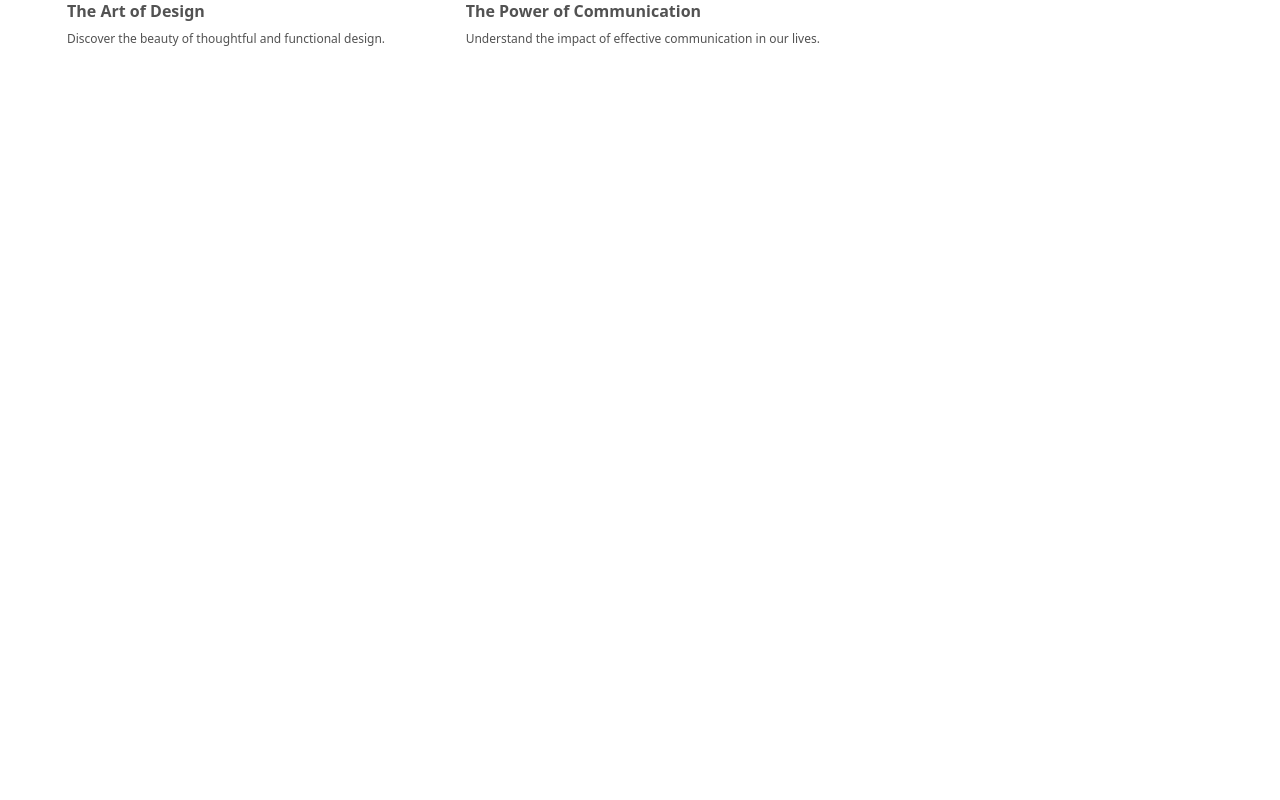
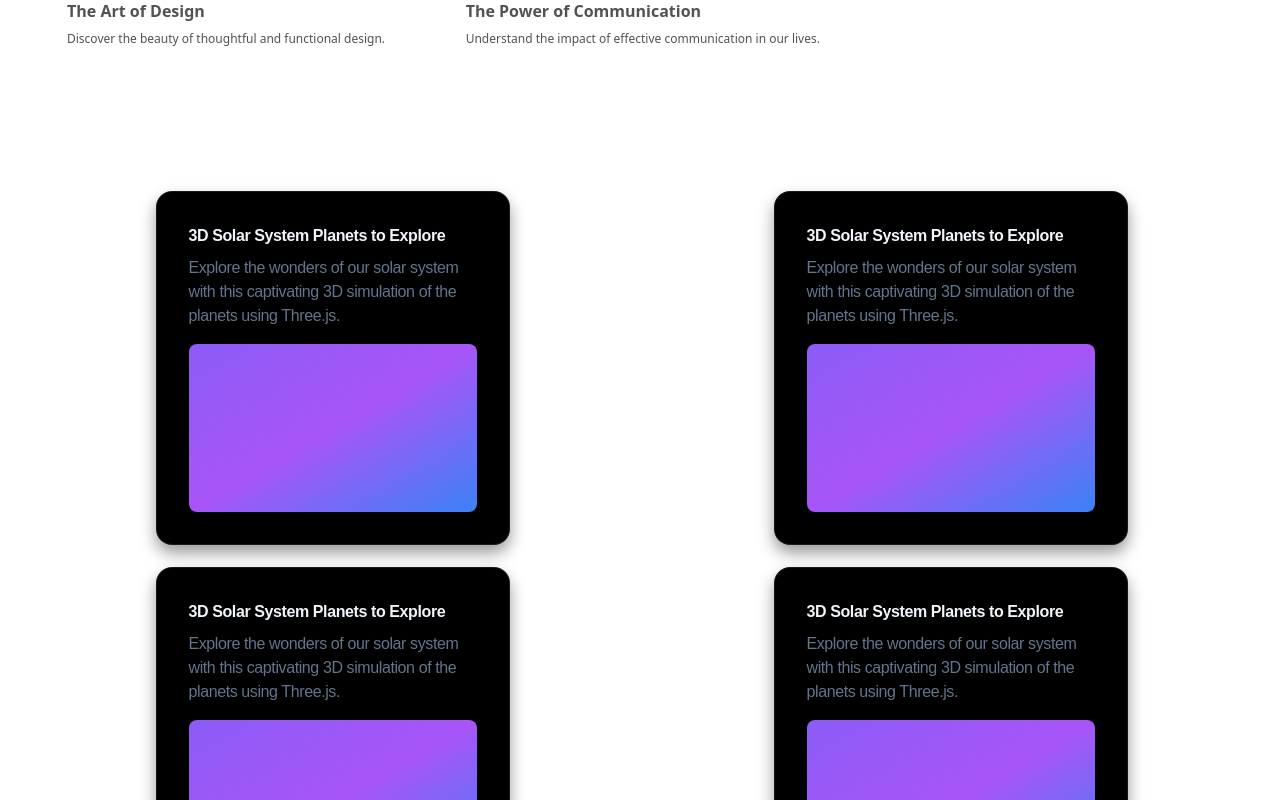
Before and after one commit to marisiromanillos/portfolio, a Next.js app: page / in a window 1280 px wide. Shown: the part 1480-2280 px from the top of the page. Before the commit the page ends 1608 px from the top, so only its background shows below. Built offline with nearby package versions, Linux system fonts and the light colour scheme.

Commit message:
project section

```diff
--- a/app/(root)/page.tsx
+++ b/app/(root)/page.tsx
@@ -1,10 +1,12 @@
 import Grid from "@/components/Grid";
 import Hero from "../../components/hero";
+import Projects from "@/components/Projects";
 const Home = () => {
   return (
     <main>
       <Hero />
       <Grid />
+      <Projects />
     </main>
   );
 };
--- /dev/null
+++ b/components/Projects.tsx
@@ -0,0 +1,76 @@
+"use client";
+import { PinContainer } from "./ui/3Dpin";
+
+const Projects = () => {
+  const projectContent = [
+    {
+      id: 1,
+      title: "3D Solar System Planets to Explore",
+      des: "Explore the wonders of our solar system with this captivating 3D simulation of the planets using Three.js.",
+      img: "/p1.svg",
+      iconLists: ["/re.svg", "/tail.svg", "/ts.svg", "/three.svg", "/fm.svg"],
+      link: "https://github.com/adrianhajdin?tab=repositories",
+    },
+    {
+      id: 2,
+      title: "3D Solar System Planets to Explore",
+      des: "Explore the wonders of our solar system with this captivating 3D simulation of the planets using Three.js.",
+      img: "/p1.svg",
+      iconLists: ["/re.svg", "/tail.svg", "/ts.svg", "/three.svg", "/fm.svg"],
+      link: "https://github.com/adrianhajdin?tab=repositories",
+    },
+    {
+      id: 3,
+      title: "3D Solar System Planets to Explore",
+      des: "Explore the wonders of our solar system with this captivating 3D simulation of the planets using Three.js.",
+      img: "/p1.svg",
+      iconLists: ["/re.svg", "/tail.svg", "/ts.svg", "/three.svg", "/fm.svg"],
+      link: "https://github.com/adrianhajdin?tab=repositories",
+    },
+    {
+      id: 4,
+      title: "3D Solar System Planets to Explore",
+      des: "Explore the wonders of our solar system with this captivating 3D simulation of the planets using Three.js.",
+      img: "/p1.svg",
+      iconLists: ["/re.svg", "/tail.svg", "/ts.svg", "/three.svg", "/fm.svg"],
+      link: "https://github.com/adrianhajdin?tab=repositories",
+    },
+    {
+      id: 5,
+      title: "3D Solar System Planets to Explore",
+      des: "Explore the wonders of our solar system with this captivating 3D simulation of the planets using Three.js.",
+      img: "/p1.svg",
+      iconLists: ["/re.svg", "/tail.svg", "/ts.svg", "/three.svg", "/fm.svg"],
+      link: "https://github.com/adrianhajdin?tab=repositories",
+    },
+    {
+      id: 6,
+      title: "3D Solar System Planets to Explore",
+      des: "Explore the wonders of our solar system with this captivating 3D simulation of the planets using Three.js.",
+      img: "/p1.svg",
+      iconLists: ["/re.svg", "/tail.svg", "/ts.svg", "/three.svg", "/fm.svg"],
+      link: "https://github.com/adrianhajdin?tab=repositories",
+    },
+  ];
+  return (
+    <section className="md:py-16 py-12">
+      <div className="grid grid-cols-2 xl:gap-14 gap-8 wrapper">
+        {projectContent.map((item) => (
+          <PinContainer key={item.id} title={item.title} href={item.link}>
+            <div className="flex basis-full flex-col p-4 tracking-tight text-slate-100/50 sm:basis-1/2 w-[20rem] h-[20rem] ">
+              <h3 className="max-w-xs !pb-2 !m-0 font-bold text-base text-slate-100">
+                {item.title}
+              </h3>
+              <div className="text-base !m-0 !p-0 font-normal">
+                <span className="text-slate-500 ">{item.des}</span>
+              </div>
+              <div className="flex flex-1 w-full rounded-lg mt-4 bg-gradient-to-br from-violet-500 via-purple-500 to-blue-500" />
+            </div>
+          </PinContainer>
+        ))}
+      </div>
+    </section>
+  );
+};
+
+export default Projects;
--- a/components/hero.tsx
+++ b/components/hero.tsx
@@ -3,7 +3,7 @@ import SplineScene from "./splineScene";
 
 const Hero = () => {
   return (
-    <main className="pt-12 md:h-svh relative overflow-hidden">
+    <main className="pt-12 h-svh relative overflow-hidden">
       <div className="absolute inset-0 z-10 pointer-events-none">
         <div className="pointer-events-auto">
           <HeroText />
--- /dev/null
+++ b/components/ui/3Dpin.tsx
@@ -0,0 +1,166 @@
+"use client";
+import React, { useState } from "react";
+import { motion } from "framer-motion";
+import { cn } from "@/lib/cn";
+import Link from "next/link";
+
+export const PinContainer = ({
+  children,
+  title,
+  href,
+  className,
+  containerClassName,
+}: {
+  children: React.ReactNode;
+  title?: string;
+  href?: string;
+  className?: string;
+  containerClassName?: string;
+}) => {
+  const [transform, setTransform] = useState(
+    "translate(-50%,-50%) rotateX(0deg)"
+  );
+
+  const onMouseEnter = () => {
+    setTransform("translate(-50%,-50%) rotateX(40deg) scale(0.8)");
+  };
+  const onMouseLeave = () => {
+    setTransform("translate(-50%,-50%) rotateX(0deg) scale(1)");
+  };
+
+  return (
+    <Link
+      className={cn(
+        "relative group/pin z-50  cursor-pointer",
+        containerClassName
+      )}
+      onMouseEnter={onMouseEnter}
+      onMouseLeave={onMouseLeave}
+      href={href || "/"}
+    >
+      <div
+        style={{
+          perspective: "1000px",
+          transform: "rotateX(70deg) translateZ(0deg)",
+        }}
+        className="absolute left-1/2 top-1/2 ml-[0.09375rem] mt-4 -translate-x-1/2 -translate-y-1/2"
+      >
+        <div
+          style={{
+            transform: transform,
+          }}
+          className="absolute left-1/2 p-4 top-1/2  flex justify-start items-start  rounded-2xl  shadow-[0_8px_16px_rgb(0_0_0/0.4)] bg-black border border-white/[0.1] group-hover/pin:border-white/[0.2] transition duration-700 overflow-hidden"
+        >
+          <div className={cn(" relative z-50 ", className)}>{children}</div>
+        </div>
+      </div>
+      <PinPerspective title={title} href={href} />
+    </Link>
+  );
+};
+
+export const PinPerspective = ({
+  title,
+  href,
+}: {
+  title?: string;
+  href?: string;
+}) => {
+  return (
+    <motion.div className="pointer-events-none  w-96 h-80 flex items-center justify-center opacity-0 group-hover/pin:opacity-100 z-[60] transition duration-500">
+      <div className=" w-full h-full -mt-7 flex-none  inset-0">
+        <div className="absolute top-0 inset-x-0  flex justify-center">
+          <div
+            href={href}
+            target={"_blank"}
+            className="relative flex space-x-2 items-center z-10 rounded-full bg-zinc-950 py-0.5 px-4 ring-1 ring-white/10 "
+          >
+            <span className="relative z-20 text-white text-xs font-bold inline-block py-0.5">
+              {title}
+            </span>
+
+            <span className="absolute -bottom-0 left-[1.125rem] h-px w-[calc(100%-2.25rem)] bg-gradient-to-r from-emerald-400/0 via-emerald-400/90 to-emerald-400/0 transition-opacity duration-500 group-hover/btn:opacity-40"></span>
+          </div>
+        </div>
+
+        <div
+          style={{
+            perspective: "1000px",
+            transform: "rotateX(70deg) translateZ(0)",
+          }}
+          className="absolute left-1/2 top-1/2 ml-[0.09375rem] mt-4 -translate-x-1/2 -translate-y-1/2"
+        >
+          <>
+            <motion.div
+              initial={{
+                opacity: 0,
+                scale: 0,
+                x: "-50%",
+                y: "-50%",
+              }}
+              animate={{
+                opacity: [0, 1, 0.5, 0],
+                scale: 1,
+
+                z: 0,
+              }}
+              transition={{
+                duration: 6,
+                repeat: Infinity,
+                delay: 0,
+              }}
+              className="absolute left-1/2 top-1/2  h-[11.25rem] w-[11.25rem] rounded-[50%] bg-sky-500/[0.08] shadow-[0_8px_16px_rgb(0_0_0/0.4)]"
+            ></motion.div>
+            <motion.div
+              initial={{
+                opacity: 0,
+                scale: 0,
+                x: "-50%",
+                y: "-50%",
+              }}
+              animate={{
+                opacity: [0, 1, 0.5, 0],
+                scale: 1,
+
+                z: 0,
+              }}
+              transition={{
+                duration: 6,
+                repeat: Infinity,
+                delay: 2,
+              }}
+              className="absolute left-1/2 top-1/2  h-[11.25rem] w-[11.25rem] rounded-[50%] bg-sky-500/[0.08] shadow-[0_8px_16px_rgb(0_0_0/0.4)]"
+            ></motion.div>
+            <motion.div
+              initial={{
+                opacity: 0,
+                scale: 0,
+                x: "-50%",
+                y: "-50%",
+              }}
+              animate={{
+                opacity: [0, 1, 0.5, 0],
+                scale: 1,
+
+                z: 0,
+              }}
+              transition={{
+                duration: 6,
+                repeat: Infinity,
+                delay: 4,
+              }}
+              className="absolute left-1/2 top-1/2  h-[11.25rem] w-[11.25rem] rounded-[50%] bg-sky-500/[0.08] shadow-[0_8px_16px_rgb(0_0_0/0.4)]"
+            ></motion.div>
+          </>
+        </div>
+
+        <>
+          <motion.div className="absolute right-1/2 bottom-1/2 bg-gradient-to-b from-transparent to-cyan-500 translate-y-[14px] w-px h-20 group-hover/pin:h-40 blur-[2px]" />
+          <motion.div className="absolute right-1/2 bottom-1/2 bg-gradient-to-b from-transparent to-cyan-500 translate-y-[14px] w-px h-20 group-hover/pin:h-40  " />
+          <motion.div className="absolute right-1/2 translate-x-[1.5px] bottom-1/2 bg-cyan-600 translate-y-[14px] w-[4px] h-[4px] rounded-full z-40 blur-[3px]" />
+          <motion.div className="absolute right-1/2 translate-x-[0.5px] bottom-1/2 bg-cyan-300 translate-y-[14px] w-[2px] h-[2px] rounded-full z-40 " />
+        </>
+      </div>
+    </motion.div>
+  );
+};
--- a/components/ui/BentoGrid.tsx
+++ b/components/ui/BentoGrid.tsx
@@ -31,7 +31,6 @@ export const BentoGridItem = ({
   description?: string | React.ReactNode;
   header?: React.ReactNode;
   icon?: React.ReactNode;
-  // id: number;
 }) => {
   return (
     <div
```
